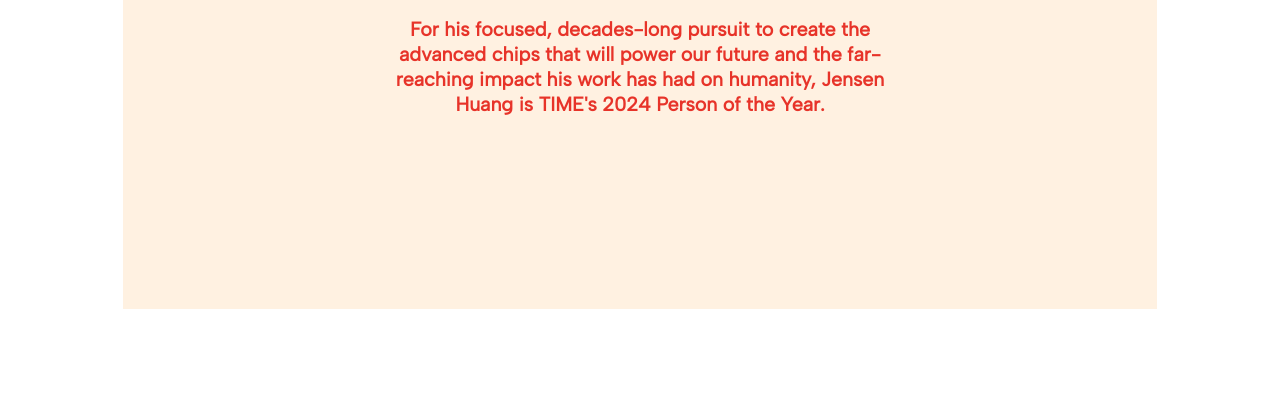
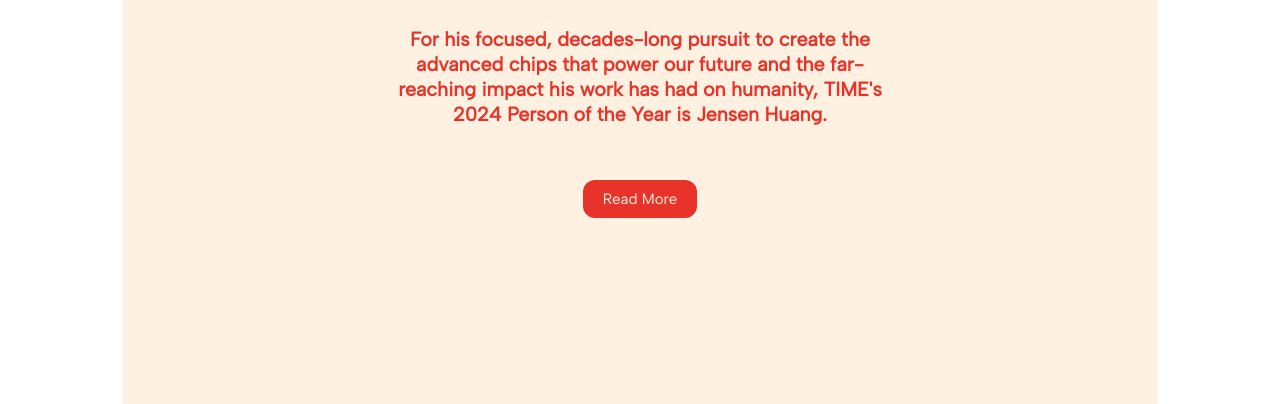
Before and after one commit to matt-fang/matt-fang.github.io, a plain HTML site: page index.html in a window 1280 px wide. Shown: the part 626-1030 px from the top of the page. Before the commit the page ends 935 px from the top, so only its background shows below. Drawn offline with Linux system fonts and the light colour scheme.

Commit message:
added read more button

```diff
--- a/index.html
+++ b/index.html
@@ -11,6 +11,17 @@
         margin: 0;
         padding: 0;
         border: 0;
+      }
+
+      a.button {
+        padding: 1px 6px;
+        font-size: 15px;
+        border: 0px outset buttonborder;
+        border-radius: 12px;
+        color: #fff1e1;
+        background-color: #e73329;
+        text-decoration: none;
+        padding: 10px 20px;
       }
 
       img {
@@ -41,7 +52,8 @@
         color: #e73329;
         max-width: 80%;
         text-align: center;
-        margin-top: 20px;
+        margin-top: 30px;
+        margin-bottom: 60px;
       }
     </style>
   </head>
@@ -56,9 +68,14 @@
       <div id="thesis">
         <h2>
           For his focused, decades-long pursuit to create the advanced chips
-          that will power our future and the far-reaching impact his work has had on
-          humanity, Jensen Huang is TIME's 2024 Person of the Year.
+          that power our future and the far-reaching impact his work has had on
+          humanity, TIME's 2024 Person of the Year is Jensen Huang.
         </h2>
+      </div>
+      <div id="click">
+        <a href="https://time.com/6964235/jensen-huang-2024/" class="button"
+          >Read More</a
+        >
       </div>
     </div>
   </body>
```
